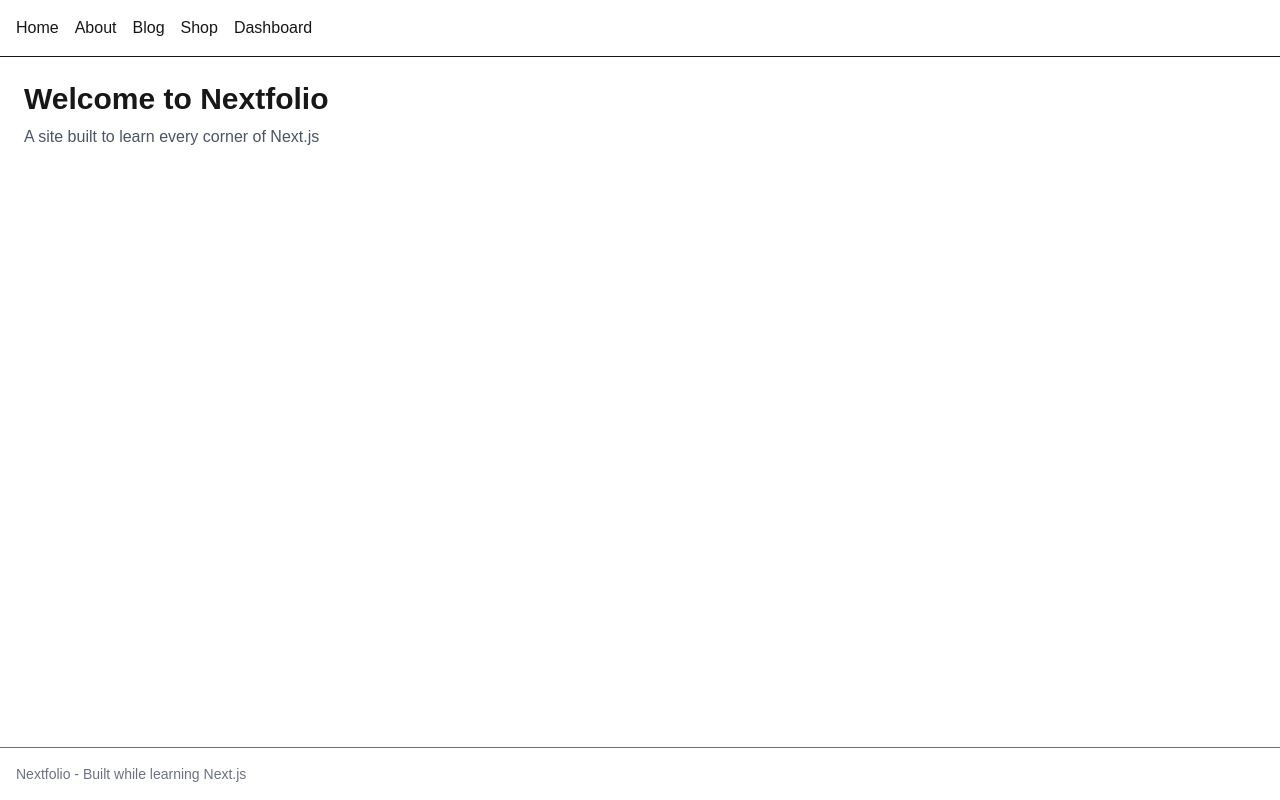
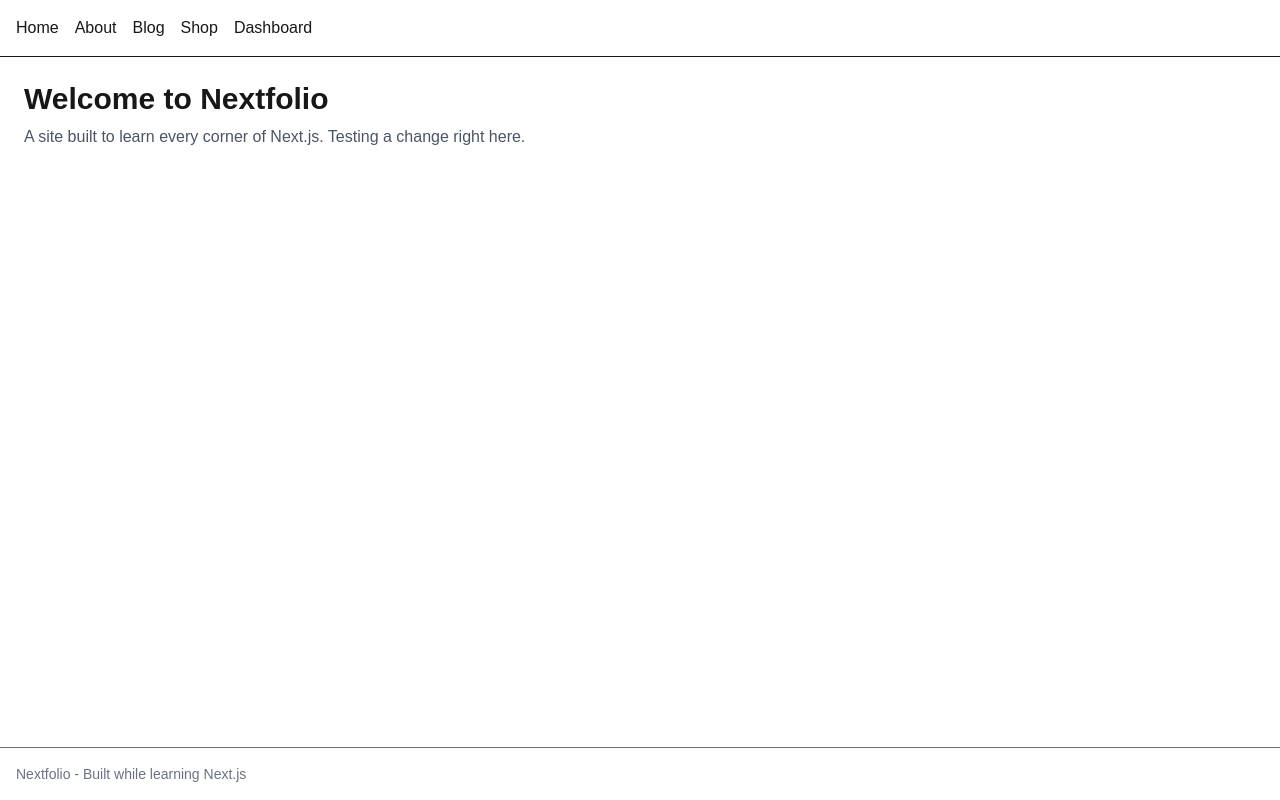
Before and after one commit to nfb1799/nextfolio, a Next.js app: page / in a window 1280 px wide. Built offline with nearby package versions, Linux system fonts and the light colour scheme.

Commit message:
test preview deployment

```diff
--- a/app/(marketing)/page.tsx
+++ b/app/(marketing)/page.tsx
@@ -3,7 +3,7 @@ export default function HomePage() {
     <div>
       <h1 className="text-3xl font-bold">Welcome to Nextfolio</h1>
       <p className="mt-2 text-gray-600">
-        A site built to learn every corner of Next.js
+        A site built to learn every corner of Next.js. Testing a change right here.
       </p>
     </div>
   );
```
